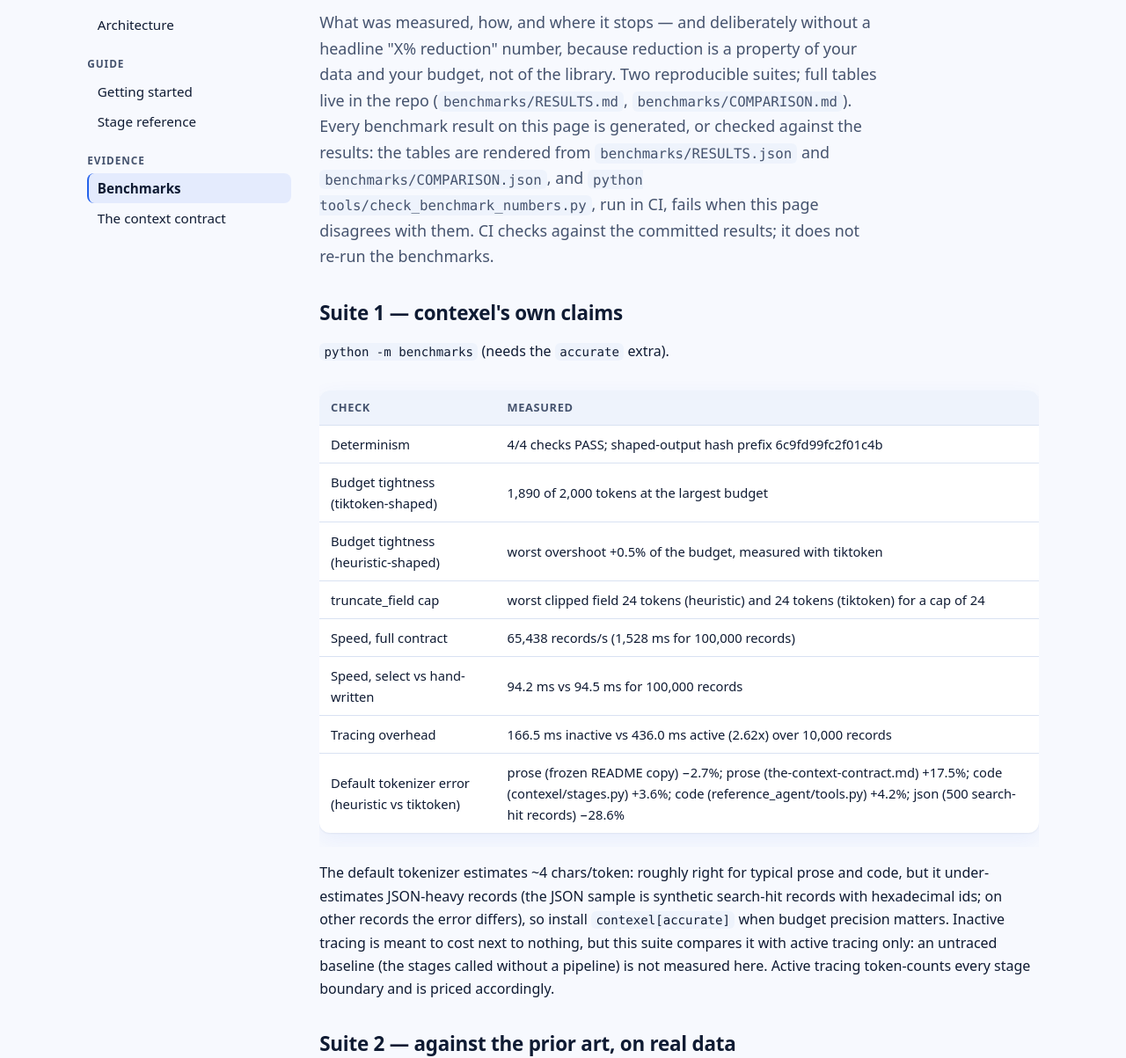
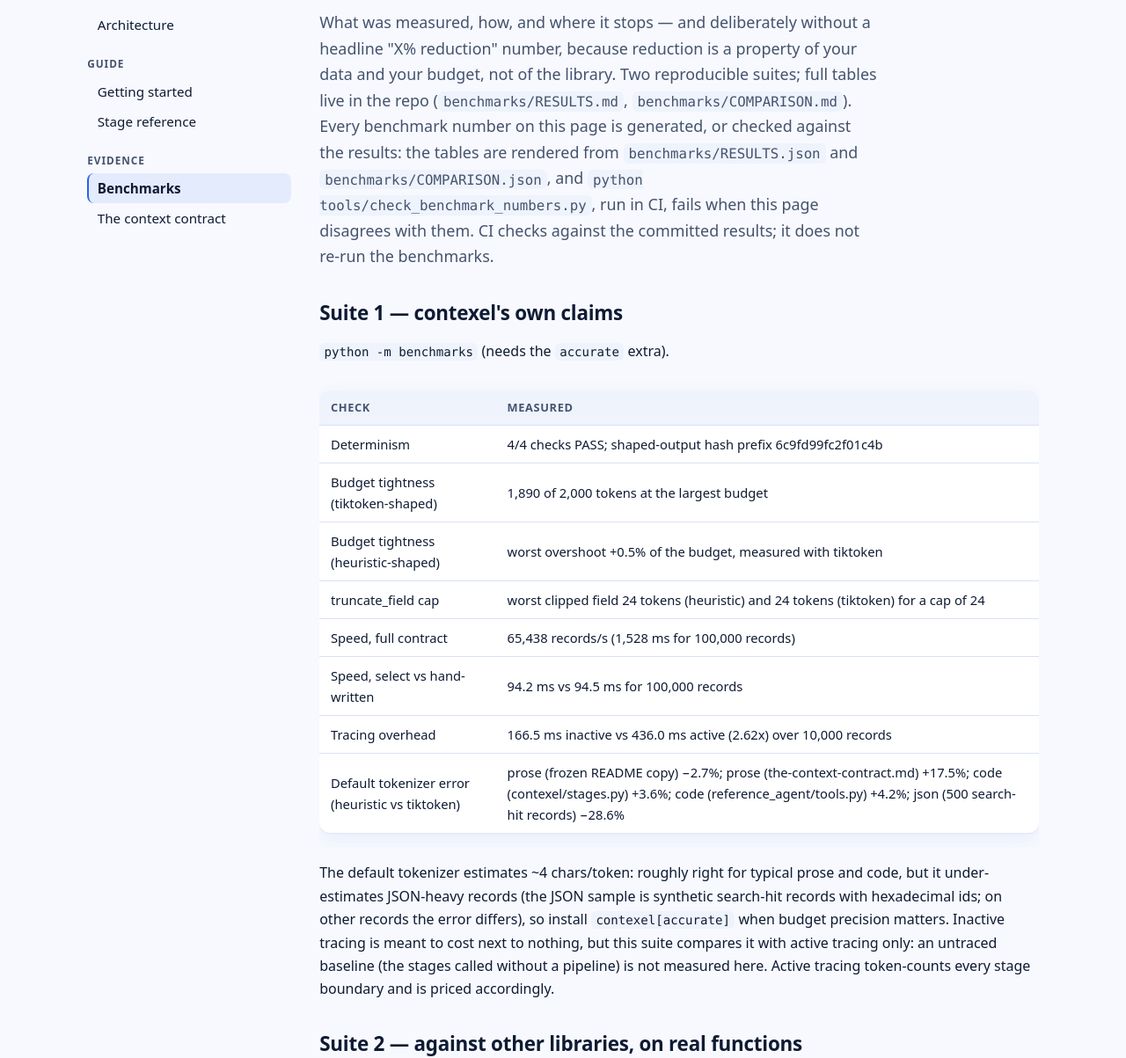
Before and after one commit to maheshvaikri-code/contexel, a plain HTML site: page site/benchmarks.html in a window 1280 px wide. Shown: the part 130-1333 px from the top of the page at 88% size. Drawn offline with Linux system fonts and the light colour scheme.

Commit message:
docs(site): fix a claim the page itself contradicts
"Every benchmark result on this page is generated, or checked" also
covered two qualitative statements nothing generates (the exact-tokenizer
overrun and the proximity-off statement). It now says "Every benchmark
number", on the page and in the README's matching sentence. The Suite 2
heading no longer says "real data" (the searches are simulated), and the
truncate_field note ties the 4n characters to the tokens left after the
suffix, as the code computes it.

```diff
--- a/site/benchmarks.html
+++ b/site/benchmarks.html
@@ -38,7 +38,7 @@
 without a headline "X% reduction" number, because reduction is a property of
 your data and your budget, not of the library. Two reproducible suites; full tables live in the
 repo (<code>benchmarks/RESULTS.md</code>, <code>benchmarks/COMPARISON.md</code>).
-Every benchmark result on this page is generated, or checked against the results: the tables are rendered from
+Every benchmark number on this page is generated, or checked against the results: the tables are rendered from
 <code>benchmarks/RESULTS.json</code> and <code>benchmarks/COMPARISON.json</code>, and
 <code>python tools/check_benchmark_numbers.py</code>, run in CI, fails when this
 page disagrees with them. CI checks against the committed results; it does
@@ -73,7 +73,7 @@ active tracing only: an untraced baseline (the stages called without a
 pipeline) is not measured here. Active tracing token-counts every stage
 boundary and is priced accordingly.</p>
 
-<h2>Suite 2 — against the prior art, on real data</h2>
+<h2>Suite 2 — against other libraries, on real functions</h2>
 <p><code>python -m benchmarks.competitors</code> (needs the
 <code>benchmarks</code> extra; the first run downloads the CodeSearchNet
 python/test split, ~30&nbsp;MB, and refuses it unless its SHA-256 equals the
```
Also changed, not shown: site/stages.html (+3 -1 lines), README.md.
